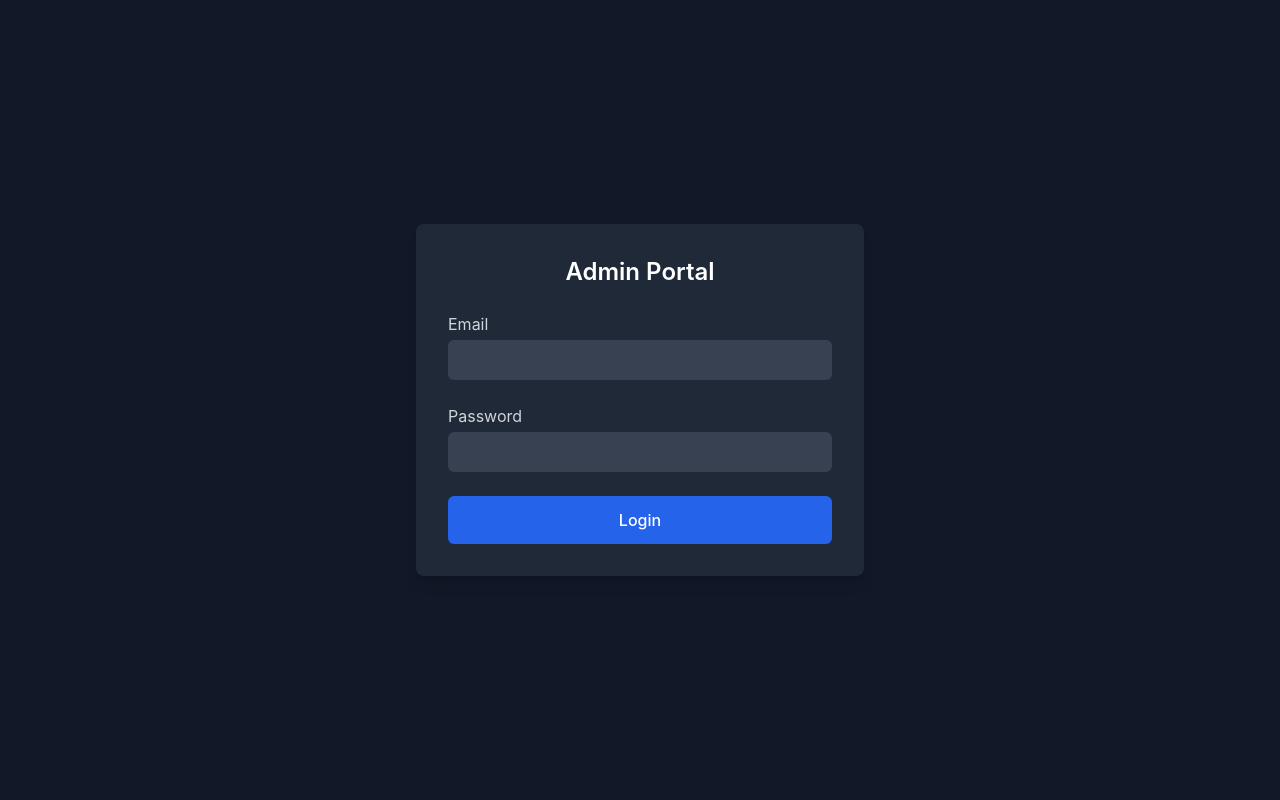
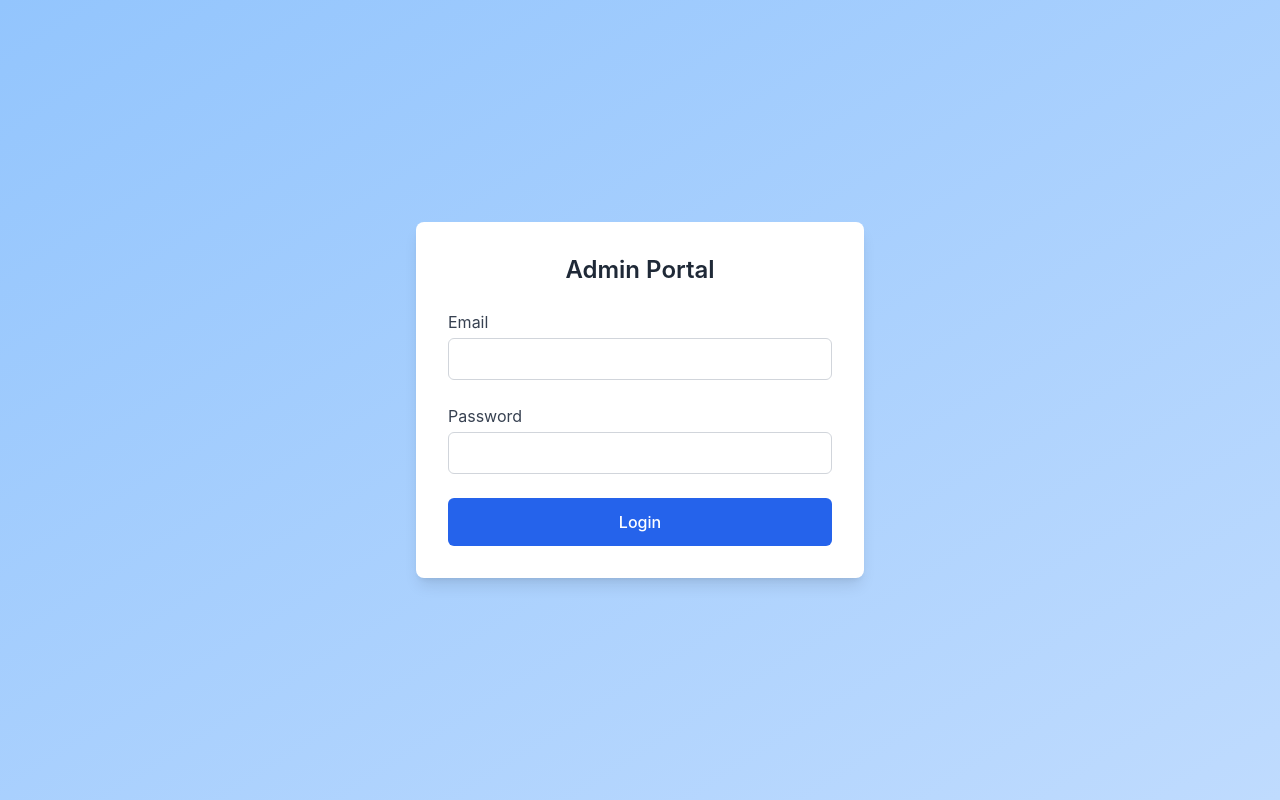
Before and after one commit to laladwesh/nova-backend, a React (Create React App) app in the folder client/: page /pixelgrid in a window 1280 px wide. Built offline with nearby package versions, Linux system fonts and the light colour scheme.

Commit message:
some UI cahnges

```diff
--- a/client/src/pages/PixelGridPage.jsx
+++ b/client/src/pages/PixelGridPage.jsx
@@ -1,16 +1,21 @@
 import React, { useState } from "react";
 import { useNavigate } from "react-router-dom";
+import toast, { Toaster } from "react-hot-toast";
+import { FaSpinner } from "react-icons/fa";
 
 export default function PixelGridPage() {
   const [email, setEmail] = useState("");
   const [password, setPassword] = useState("");
   const [error, setError] = useState("");
+  const [loading, setLoading] = useState(false);
   const navigate = useNavigate();
 
   const handleSubmit = async (e) => {
     e.preventDefault();
     setError("");
+    setLoading(true);
 
+    try {
       // 1) Perform login
       const loginRes = await fetch("/api/auth/login", {
         method: "POST",
@@ -18,19 +23,14 @@ export default function PixelGridPage() {
         body: JSON.stringify({ email, password }),
       });
       const loginData = await loginRes.json();
-    if (!loginRes.ok) {
-      setError(loginData.message || "Login failed");
-      return;
-    }
+      if (!loginRes.ok) throw new Error(loginData.message || "Login failed");
 
       // 2) Store JWT, role, and schoolId
       const { accessToken } = loginData.data.tokens;
       const { role, schoolId } = loginData.data.user;
       localStorage.setItem("accessToken", accessToken);
       localStorage.setItem("role", role);
-    if (schoolId) {
-      localStorage.setItem("schoolId", schoolId);
-    }
+      if (schoolId) localStorage.setItem("schoolId", schoolId);
 
       // 3) Check super-admin via backend
       const superRes = await fetch("/api/superadmin", {
@@ -45,54 +45,67 @@ export default function PixelGridPage() {
 
       // 4) Route accordingly
       if (superRes.ok && superData.success) {
-      // confirmed super_admin
+        toast.success("Welcome, Super Admin!");
         navigate("/superadmin", { replace: true });
       } else if (role === "school_admin") {
-      // school_admin must have a schoolId
-      if (!schoolId) {
-        setError("Your account is missing a school assignment.");
+        if (!schoolId) throw new Error("Your account is missing a school assignment.");
+        toast.success("Welcome, School Admin!");
+        navigate(`/schooladmin/${schoolId}`, { replace: true });
       } else {
-        navigate(`/schooladmin/${schoolId}`, { replace: true });
+        toast.success("Login successful!");
+        navigate("/", { replace: true });
       }
-    } else {
-      // fallback for any other role
-      navigate("/", { replace: true });
+    } catch (err) {
+      setError(err.message);
+      toast.error(err.message);
+    } finally {
+      setLoading(false);
     }
   };
 
   return (
-    <div className="min-h-screen bg-gray-900 flex items-center justify-center p-4">
-      <div className="w-full max-w-md bg-gray-800 rounded-lg shadow-lg p-8">
-        <h2 className="text-center text-2xl font-semibold text-white mb-6">
+    <div className="min-h-screen bg-gradient-to-br from-blue-300 to-blue-200 flex items-center justify-center p-4">
+      <Toaster position="top-right" />
+      <div className="w-full max-w-md bg-white rounded-lg shadow-lg p-8">
+        <h2 className="text-center text-2xl font-semibold text-gray-800 mb-6">
           Admin Portal
         </h2>
-        {error && <p className="text-red-400 text-center mb-4">{error}</p>}
+        {error && <p className="text-red-600 text-center mb-4">{error}</p>}
         <form onSubmit={handleSubmit} className="space-y-6">
           <div>
-            <label className="block text-gray-300 mb-1">Email</label>
+            <label className="block text-gray-700 mb-1">Email</label>
             <input
               type="email"
               value={email}
               onChange={(e) => setEmail(e.target.value)}
               required
-              className="w-full px-4 py-2 bg-gray-700 text-white rounded-md focus:ring-2 focus:ring-blue-500"
+              disabled={loading}
+              className="w-full px-4 py-2 bg-white text-gray-800 border border-gray-300 rounded-md focus:ring-2 focus:ring-blue-500 disabled:opacity-50"
             />
           </div>
           <div>
-            <label className="block text-gray-300 mb-1">Password</label>
+            <label className="block text-gray-700 mb-1">Password</label>
             <input
               type="password"
               value={password}
               onChange={(e) => setPassword(e.target.value)}
               required
-              className="w-full px-4 py-2 bg-gray-700 text-white rounded-md focus:ring-2 focus:ring-blue-500"
+              disabled={loading}
+              className="w-full px-4 py-2 bg-white text-gray-800 border border-gray-300 rounded-md focus:ring-2 focus:ring-blue-500 disabled:opacity-50"
             />
           </div>
           <button
             type="submit"
-            className="w-full py-3 bg-blue-600 hover:bg-blue-700 text-white rounded-md font-medium transition"
+            disabled={loading}
+            className="w-full py-3 bg-blue-600 hover:bg-blue-700 text-white rounded-md font-medium transition disabled:opacity-50 flex items-center justify-center"
           >
-            Login
+            {loading ? (
+              <>
+                <FaSpinner className="animate-spin mr-2" /> Logging in...
+              </>
+            ) : (
+              "Login"
+            )}
           </button>
         </form>
       </div>
--- a/client/src/pages/SchoolDetailPage.jsx
+++ b/client/src/pages/SchoolDetailPage.jsx
@@ -241,7 +241,7 @@ export const SchoolDetailPage = () => {
   return (
     <>
       <Toaster position="top-right" />
-      <div className="min-h-screen hide-scrollbar bg-gray-100 py-8 px-16">
+      <div className="min-h-screen hide-scrollbar  bg-gradient-to-br from-blue-300 to-blue-200 py-8 px-16">
         {/* Header */}
         <div className="flex items-center justify-between mb-8">
           <button
```
Also changed, not shown: client/src/pages/SuperAdminPage.jsx (+40 -19 lines). Lines whose indentation alone changed are shown as unchanged.
